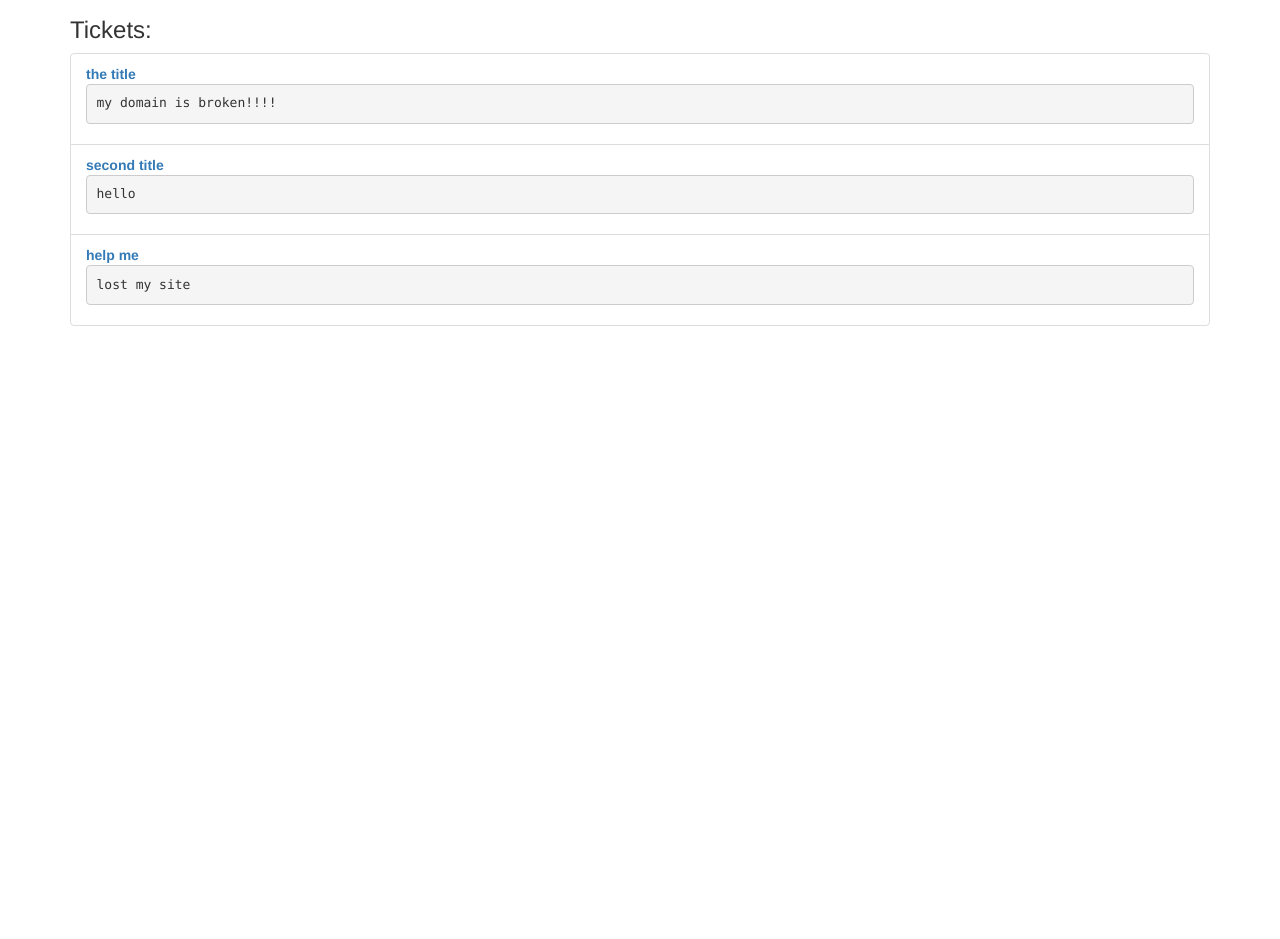
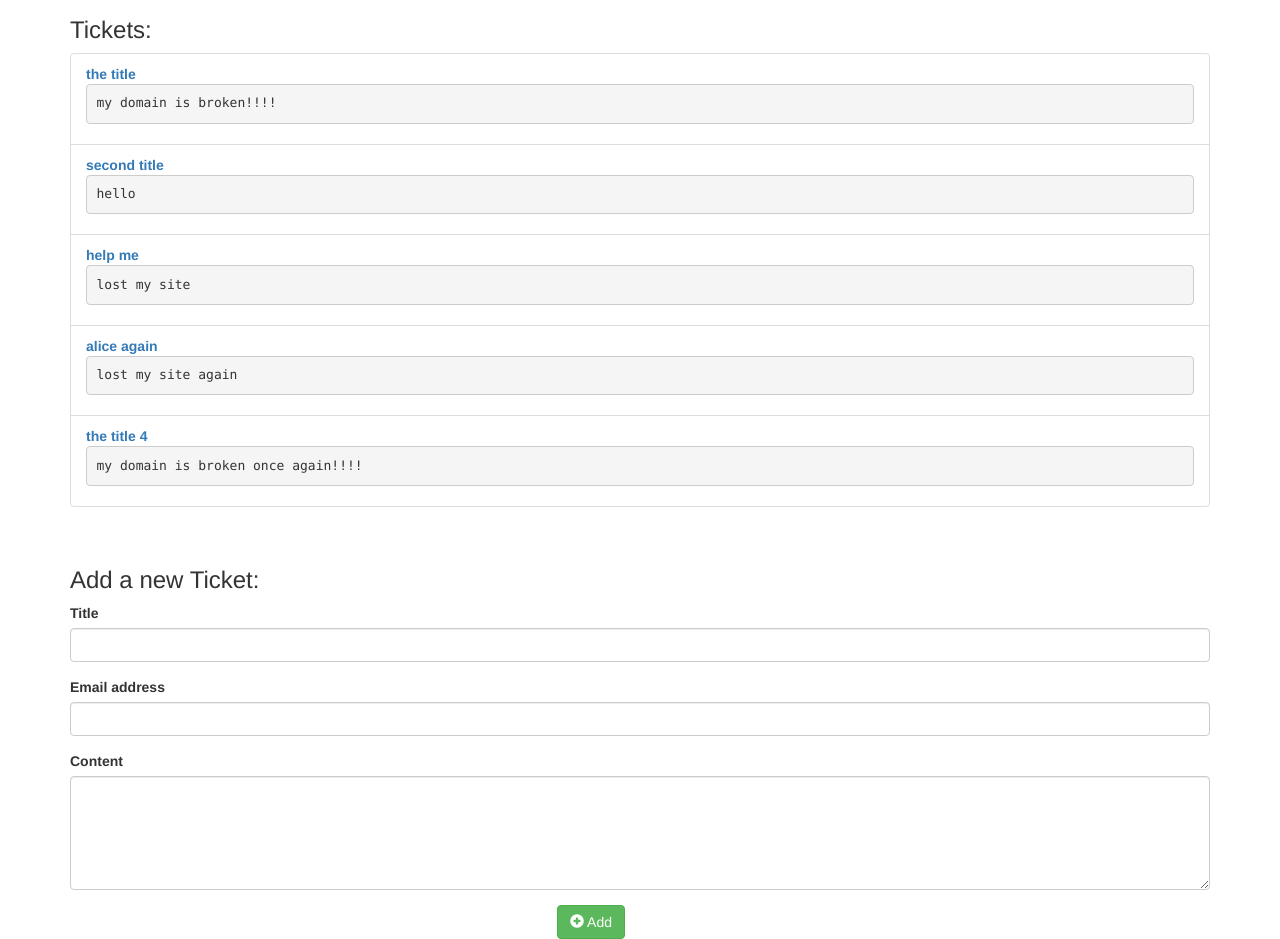
Before and after one commit to aaronvine/ticketing-system, a plain HTML site: page index.html at #!/tickets-list in a window 1280 px wide. Shown: the part 63-1002 px from the top of the page. Before the commit the page ends 800 px from the top, so only its background shows below. Drawn offline with nearby package versions, Linux system fonts and the light colour scheme; some packages are replaced by stand-ins of ours.

Commit message:
final version

```diff
--- a/app.js
+++ b/app.js
@@ -9,39 +9,78 @@ app.config(function ($stateProvider, $urlRouterProvider) {
             controllerAs: 'main'
         })
         .state('ticket', {
-            url: '/ticket/:ticketId',
+            url: '/tickets-list/:ticketId',
             templateUrl: 'ticket.html',
             controller: 'MainController',
             controllerAs: 'main'
+        })
+        .state('user-page', {
+            url: '/users?email',
+            templateUrl: 'user-page.html',
+            controller: 'UserController',
+            controllerAs: 'user'
         });
 });
 
-app.controller('MainController', function ($stateParams) {
-    var ts = this;
-    ts.title = 'Ticketing System';
-    ts.clicked = false;
-    ts.currentId = $stateParams.ticketId;
-    ts.tickets = [
+app.controller('MainController', function ($stateParams, ticketsService) {
+    var _this = this;
+    _this.title = ticketsService.title;
+    _this.idCount = ticketsService.idCount;
+    _this.currentId = $stateParams.ticketId;
+    _this.tickets = ticketsService.tickets;
+    _this.newTicket = {};
+    _this.addNewTicket = function () {
+        ticketsService.addNewTicketToService(_this.newTicket);
+        _this.newTicket = {};
+    };
+    _this.tickets = ticketsService.tickets;
+});
+
+app.controller('UserController', function ($stateParams, ticketsService) {
+    var _this = this;
+    _this.tickets = ticketsService.tickets;
+    _this.currentEmailFilter = $stateParams.email;
+});
+
+app.service('ticketsService', function () {
+    var _this = this;
+    _this.title = 'Ticketing system';
+    _this.idCount = 5;
+    _this.tickets = [
     {
         id: 1,
         title: 'the title',
         content: 'my domain is broken!!!!',
         userEmail: 'bob@bobcorp.com'
-        //show: true
     },
     {
         id: 2,
         title: 'second title',
         content: 'hello\ni have a lot of problems\ngoodbye',
         userEmail: 'foo@goo.com'
-        //show: true
     },
     {
         id: 3,
         title: 'help me',
         content: 'lost my site\nrecover it',
         userEmail: 'alice@alicecorp.com'
-        //show: true
+    },
+    {
+        id: 4,
+        title: 'alice again',
+        content: 'lost my site again\npleaseee recover it\nblah blah blash',
+        userEmail: 'alice@alicecorp.com'
+    },
+    {
+        id: 5,
+        title: 'the title 4',
+        content: 'my domain is broken once again!!!!\narrghhh',
+        userEmail: 'bob@bobcorp.com'
     }
     ];
+    _this.addNewTicketToService = function (newTicket) {
+        newTicket.id = _this.idCount;
+        _this.idCount++;
+        _this.tickets.push(newTicket);
+    };
 });
--- a/tickets-list.html
+++ b/tickets-list.html
@@ -2,3 +2,25 @@
 <ul class="list-group">
   <li class="list-group-item" ng-repeat="ticket in main.tickets"><a ui-sref='ticket({ticketId: ticket.id})'><b>{{ticket.title}}</b></a><br><pre>{{ticket.content.split("\n")[0]}}</pre></li>
 </ul>
+<br>
+<div class="clearfix"></div>
+<h3>Add a new Ticket:</h3>
+<form name="main.addForm" class="form" ng-submit='main.addNewTicket()'>
+      <div class="form-group">
+          <label>Title</label>
+          <input type="text" class="form-control" ng-model="main.newTicket.title" required />
+      </div>
+      <div class="form-group">
+          <label>Email address</label>
+          <input type="email" class="form-control" ng-model="main.newTicket.userEmail" required />
+      </div>
+      <div class="form-group">
+          <label>Content</label>
+          <textarea type="text" rows="5" class="form-control" ng-model="main.newTicket.content" required /></textarea>
+      </div>
+      <div class="row">
+          <div class="col-xs-6">
+              <button class="btn btn-success pull-right"><span class="glyphicon glyphicon-plus-sign"></span> Add</button>
+          </div>
+      </div>
+</form>
```
Also changed, not shown: main.ctrl.js (deleted, +0 -43 lines), user-page.html (added, +4 -0 lines), 1 other file.
